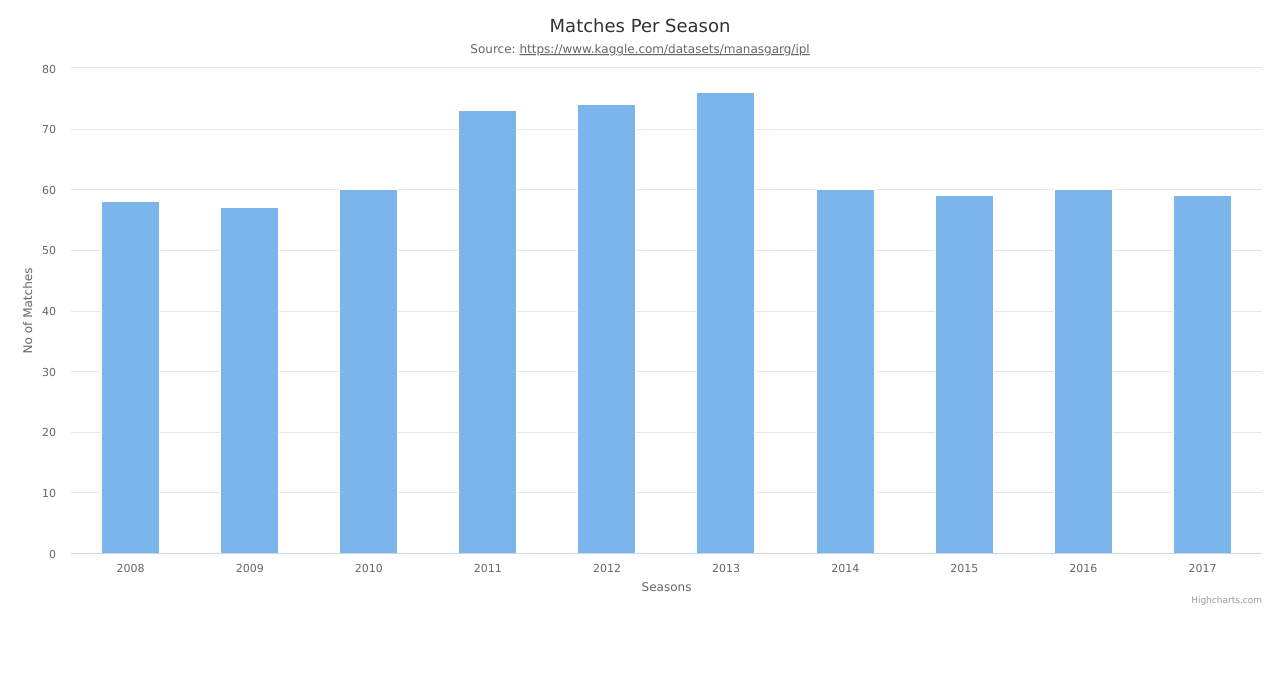
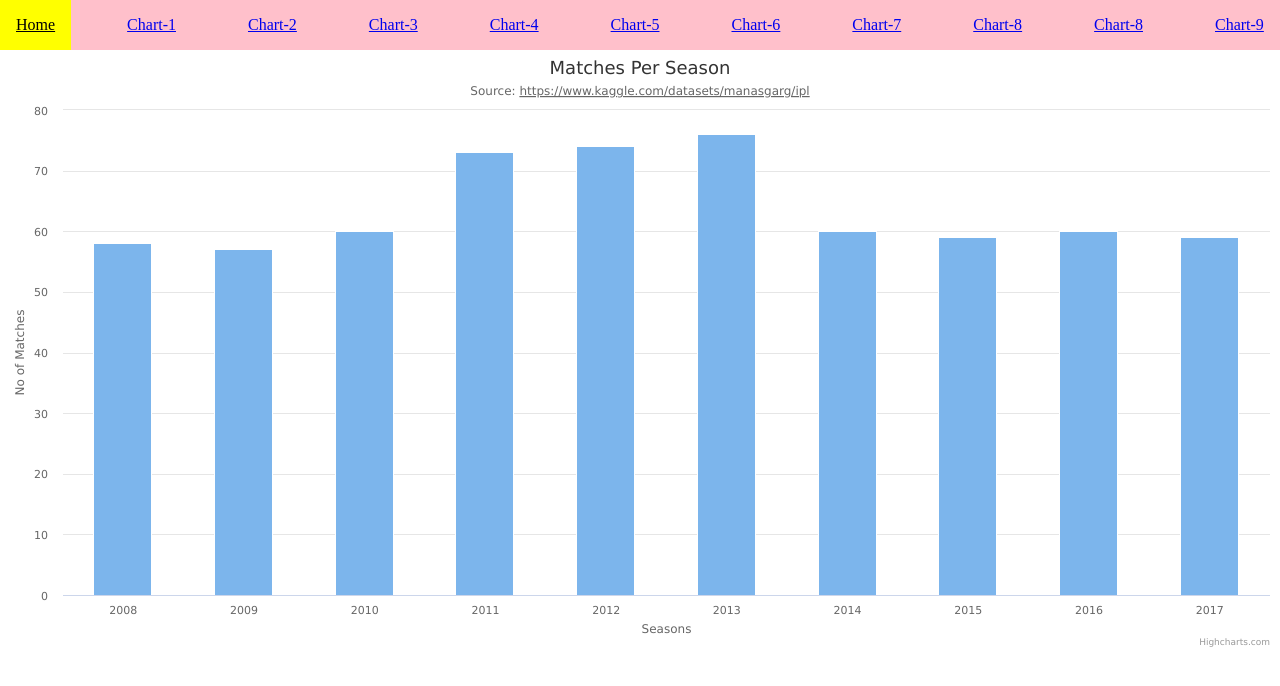
Before and after one commit to ShubhamKG1999/js-ipl-data-project, a website: page src/public/charts/chart1.html in a window 1280 px wide. Drawn offline with nearby package versions, Linux system fonts and the light colour scheme.

Commit message:
ipl-data-analysis

```diff
--- a/src/public/charts/chart1.html
+++ b/src/public/charts/chart1.html
@@ -9,9 +9,23 @@
          text-decoration: underline;
       }
    </style>
+   <link rel = "stylesheet" href="style.css">
 </head>
 
 <body>
+   <div class="navbar">
+		<a href="../../../index.html">Home</a>
+		<a href="./chart1.html">Chart-1</a>
+		<a href="./chart2.html">Chart-2</a>
+		<a href="./chart3.html">Chart-3</a>
+		<a href="./chart4.html">Chart-4</a>
+		<a href="./chart5.html">Chart-5</a>
+		<a href="./chart6.html">Chart-6</a>
+		<a href="./chart7.html">Chart-7</a>
+		<a href="./chart8.html">Chart-8</a>
+		<a href="./chart8.html">Chart-8</a>
+		<a href="./chart9.html">Chart-9</a>
+	</div>
    <div id="container" style="width: 100%; height: 600px; margin: 0 auto"></div>
    <script language="JavaScript">
       function getData(jsonFile, cb) {
--- /dev/null
+++ b/src/public/charts/style.css
@@ -0,0 +1,22 @@
+* {
+    margin: 0;
+    padding: 0;
+}
+
+.navbar {
+    display: flex;
+    justify-content: space-between;
+    text-align: center;
+    background-color: pink;
+}
+
+.navbar a {
+    display: block;
+    text-align: center;
+    padding: 1rem;
+}
+
+.navbar a:hover {
+    background-color: yellow;
+    color: black;
+}
--- a/style.css
+++ b/style.css
@@ -4,17 +4,18 @@
 }
 .container {
     margin: 0 auto;
-    padding: 20px;
+    padding: 2rem;
 }
+
 h1 {
     text-align: center;
-    margin-bottom: 20px;
+    margin-bottom: 2rem;
 }
 
 ul {
     list-style: none;
     text-align:  center;
-    font-size: 40px;
+    font-size: 2.5rem;
 }
 
 li a {
@@ -22,3 +23,26 @@ li a {
     text-decoration: none;
     text-decoration:  underline;
 }
+
+
+#container .highcharts-subtitle a {
+    text-decoration: underline;
+}
+
+.navbar {
+    display: flex;
+    justify-content: space-between;
+    text-align: center;
+    background-color: pink;
+}
+
+.navbar a {
+    display: block;
+    text-align: center;
+    padding: 1rem;
+}
+
+.navbar a:hover {
+    background-color: yellow;
+    color: black;
+}
```
Also changed, not shown: index.html (+13 -0 lines), src/public/charts/chart2.html (+14 -0 lines), src/public/charts/chart3.html (+14 -0 lines), src/public/charts/chart4.html (+14 -0 lines), src/public/charts/chart5.html (+14 -0 lines), src/public/charts/chart6.html (+14 -0 lines), src/public/charts/chart7.html (+14 -0 lines), src/public/charts/chart8.html (+14 -0 lines), src/public/charts/chart9.html (+14 -0 lines).
